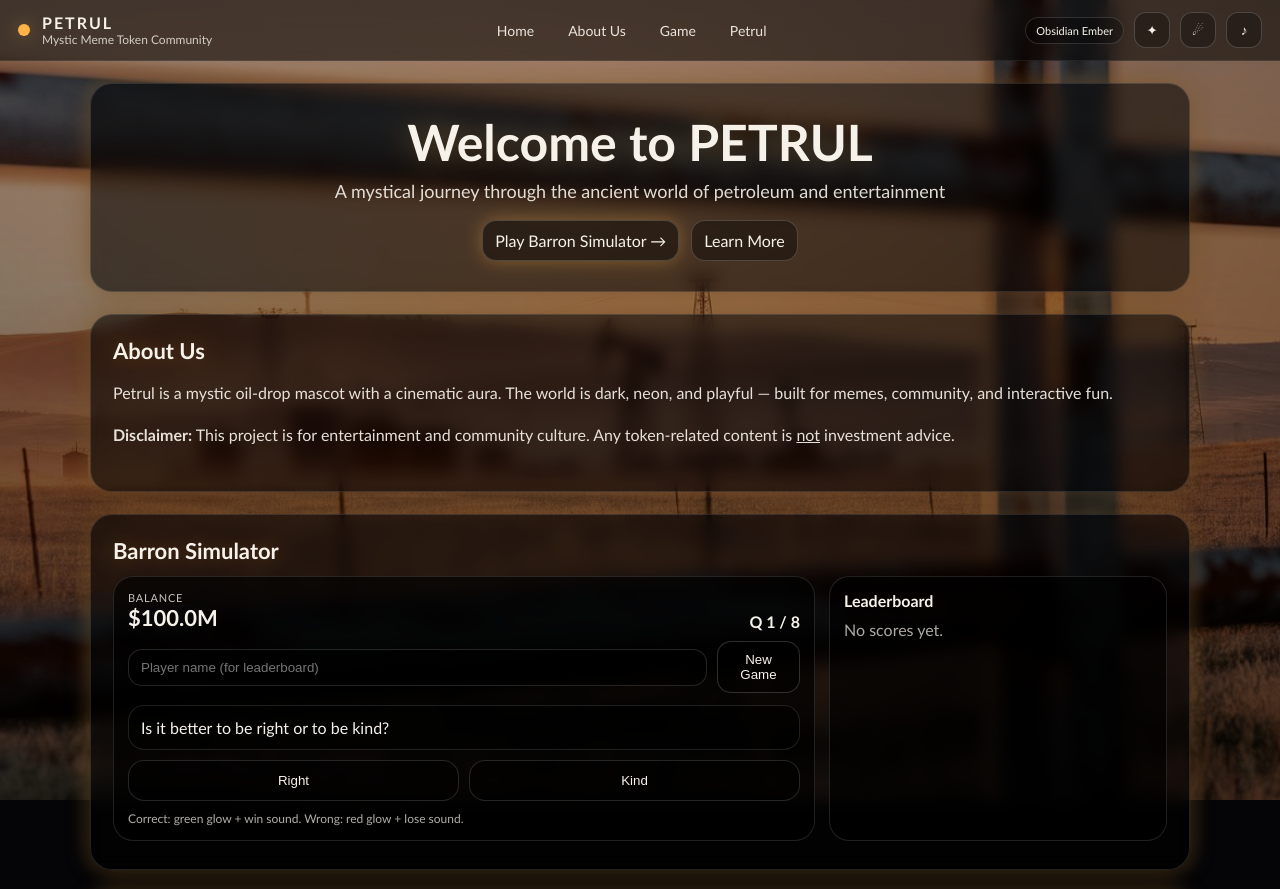
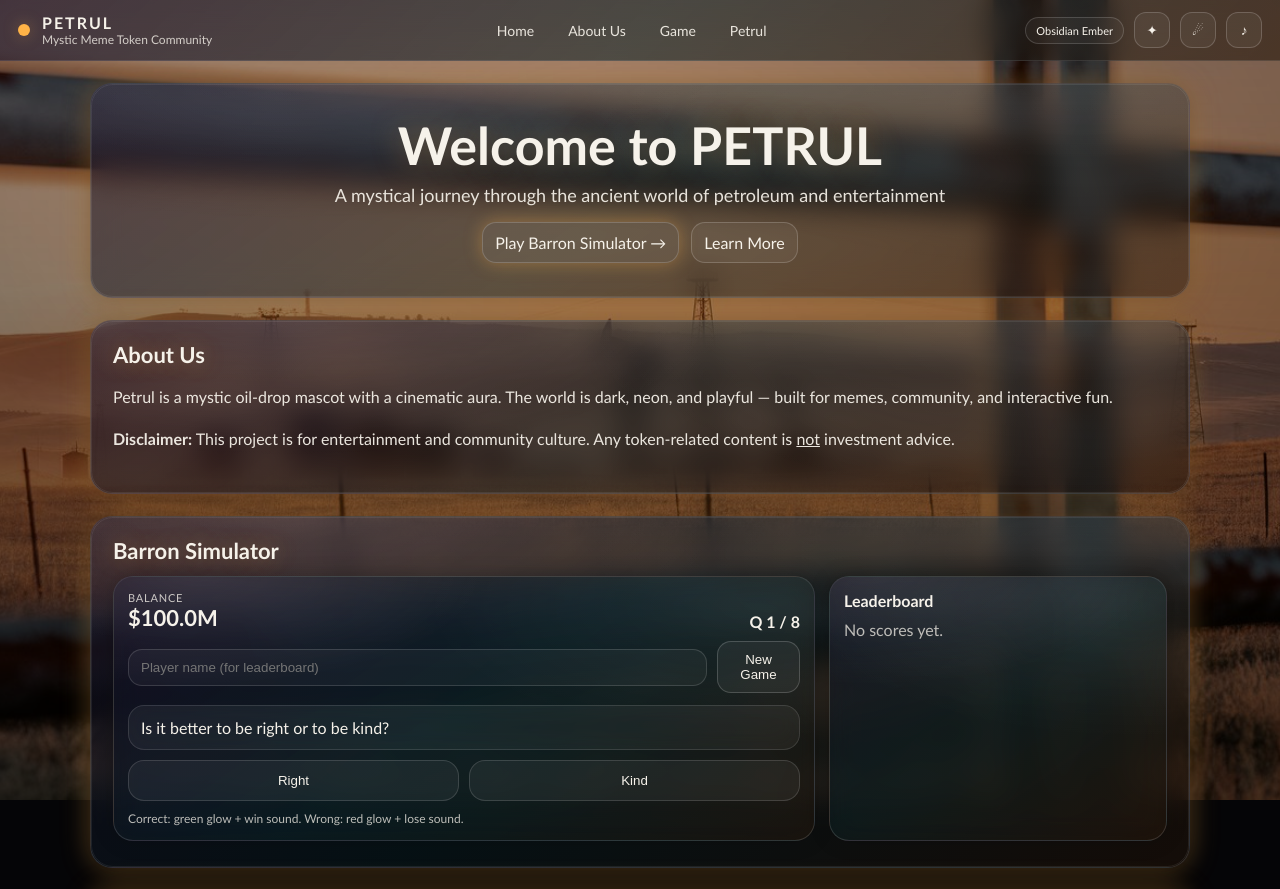
Before and after one commit to blacksmok101-cmd/petrul-site, a React (Vite) app: page / in a window 1280 px wide. Shown: the top 889 px of the page. Built offline with nearby package versions, Linux system fonts and the light colour scheme.

Commit message:
new style

```diff
--- a/src/styles.css
+++ b/src/styles.css
@@ -1,10 +1,18 @@
-/* Petrul — Supabase Global Pack (assets are user-provided) */
+/* Petrul — Premium Glass Panels (tuned for visible backgrounds) */
 
 :root{
   --accent:#ffb347;
   --glow:rgba(255,179,71,.35);
   --font: system-ui, sans-serif;
   --text:#f6f2ea;
+
+  /* Premium layered panel colors (subtle, not black) */
+  --panelA: rgba(25, 16, 40, 0.52);   /* deep violet */
+  --panelB: rgba(10, 34, 40, 0.44);   /* petrol teal */
+  --panelC: rgba(40, 24, 12, 0.46);   /* warm amber */
+  --panelD: rgba(14, 12, 20, 0.18);   /* soft shadow wash */
+  --panelStroke: rgba(255,255,255,0.14);
+  --panelStroke2: rgba(255,255,255,0.08);
 }
 
 *{ box-sizing:border-box; }
@@ -44,11 +52,12 @@ a:hover{ text-decoration:underline; }
   position:absolute;
   inset:-10%;
   filter: blur(10px);
-  opacity: 0.42;
+  opacity: 0.46;
   animation: drift 18s ease-in-out infinite;
+  mix-blend-mode: soft-light;
 }
 .bgArt::after{
-  opacity: 0.26;
+  opacity: 0.28;
   animation-duration: 26s;
   mix-blend-mode: screen;
 }
@@ -58,13 +67,13 @@ a:hover{ text-decoration:underline; }
   100%{ transform: translate(-2%, -2%) scale(1.02) rotate(0deg); }
 }
 
-/* Readability veil */
+/* Readability veil (lighter so background shows) */
 .bgVeil{
   position:fixed;
   inset:0;
   background:
-    radial-gradient(1100px 600px at 50% 20%, rgba(0,0,0,0.08), rgba(0,0,0,0.24) 55%, rgba(0,0,0,0.40)),
-    linear-gradient(to bottom, rgba(0,0,0,0.18), rgba(0,0,0,0.44));
+    radial-gradient(1100px 600px at 50% 20%, rgba(0,0,0,0.06), rgba(0,0,0,0.26) 55%, rgba(0,0,0,0.44)),
+    linear-gradient(to bottom, rgba(0,0,0,0.16), rgba(0,0,0,0.42));
   pointer-events:none;
   z-index:1;
 }
@@ -79,9 +88,10 @@ a:hover{ text-decoration:underline; }
   justify-content:space-between;
   gap:16px;
   padding:12px 18px;
-  background: rgba(0,0,0,0.54);
-  border-bottom: 1px solid rgba(255,255,255,0.08);
-  backdrop-filter: blur(12px);
+  background:
+    linear-gradient(135deg, rgba(25,16,40,0.62), rgba(10,34,40,0.54), rgba(40,24,12,0.58));
+  border-bottom: 1px solid rgba(255,255,255,0.10);
+  backdrop-filter: blur(14px);
 }
 .brand{ display:flex; gap:12px; align-items:center; min-width: 220px; }
 .brandDot{
@@ -101,8 +111,8 @@ a:hover{ text-decoration:underline; }
   font-size:11px;
   padding:6px 10px;
   border-radius:999px;
-  border:1px solid rgba(255,255,255,0.14);
-  background: rgba(0,0,0,0.30);
+  border:1px solid rgba(255,255,255,0.16);
+  background: rgba(255,255,255,0.04);
   max-width:160px;
   white-space:nowrap;
   overflow:hidden;
@@ -113,25 +123,25 @@ a:hover{ text-decoration:underline; }
   width:36px; height:36px;
   border-radius:12px;
   border:1px solid rgba(255,255,255,0.18);
-  background: rgba(0,0,0,0.30);
+  background: rgba(255,255,255,0.05);
   color:var(--text);
   cursor:pointer;
   transition: transform .12s ease, background .12s ease, box-shadow .12s ease;
 }
-.iconBtn:hover{ transform: translateY(-1px); background: rgba(255,255,255,0.06); box-shadow: 0 0 14px var(--glow); }
+.iconBtn:hover{ transform: translateY(-1px); background: rgba(255,255,255,0.08); box-shadow: 0 0 14px var(--glow); }
 .iconBtnOn{ box-shadow: 0 0 18px var(--glow); border-color: rgba(255,255,255,0.28); }
 
 /* Buttons & inputs */
 .btn{
   border:1px solid rgba(255,255,255,0.18);
-  background: rgba(0,0,0,0.40);
+  background: rgba(255,255,255,0.05);
   color:var(--text);
   padding:10px 12px;
   border-radius:14px;
   cursor:pointer;
   transition: transform .12s ease, background .12s ease;
 }
-.btn:hover{ transform: translateY(-1px); background: rgba(255,255,255,0.06); }
+.btn:hover{ transform: translateY(-1px); background: rgba(255,255,255,0.08); }
 .btn.primary{ box-shadow: 0 0 18px var(--glow); }
 .btn.disabled{ opacity:.45; cursor:not-allowed; }
 
@@ -140,7 +150,7 @@ a:hover{ text-decoration:underline; }
   padding:10px 12px;
   border-radius:14px;
   border:1px solid rgba(255,255,255,0.14);
-  background: rgba(0,0,0,0.54);
+  background: rgba(255,255,255,0.04);
   color: var(--text);
   outline:none;
 }
@@ -156,17 +166,19 @@ a:hover{ text-decoration:underline; }
   top:44px;
   width:280px;
   border-radius:18px;
-  border:1px solid rgba(255,255,255,0.14);
-  background: rgba(0,0,0,0.68);
+  border:1px solid rgba(255,255,255,0.16);
+  background:
+    linear-gradient(145deg, rgba(25,16,40,0.72), rgba(10,34,40,0.62), rgba(40,24,12,0.66));
   padding:12px;
-  box-shadow: 0 0 26px rgba(0,0,0,0.55);
+  box-shadow: 0 0 26px rgba(0,0,0,0.45);
+  backdrop-filter: blur(16px);
 }
 .tpRow{ display:flex; justify-content:space-between; align-items:center; gap:10px; }
 .tpTitle{ font-weight:900; }
 .tpTrack{ font-size:12px; opacity:.8; white-space:nowrap; overflow:hidden; text-overflow:ellipsis; }
 .tpControls{ margin-top:10px; display:flex; gap:10px; justify-content:space-between; }
 .tpVol{ margin-top:10px; }
-.volBar{ height:10px; border-radius:999px; border:1px solid rgba(255,255,255,0.12); background: rgba(0,0,0,0.30); overflow:hidden; margin-top:6px; }
+.volBar{ height:10px; border-radius:999px; border:1px solid rgba(255,255,255,0.12); background: rgba(255,255,255,0.05); overflow:hidden; margin-top:6px; }
 .volFill{ height:100%; background: var(--accent); }
 .volInput{ width:100%; margin-top:6px; }
 .tpHint{ margin-top:8px; font-size:11px; opacity:.7; }
@@ -174,72 +186,144 @@ a:hover{ text-decoration:underline; }
 /* Main layout */
 .main{ position:relative; z-index:10; }
 .section{ padding: 22px 18px 0; }
+
+/* ===== Premium section overlay (NOT black) ===== */
 .sectionInner{
   max-width:1100px;
   margin:0 auto;
-  padding:22px;
+  padding:20px 22px;
   border-radius:22px;
-  border:1px solid rgba(255,255,255,0.12);
-  background: rgba(0,0,0,0.54);
-  backdrop-filter: blur(8px);
-  box-shadow: 0 0 24px rgba(0,0,0,0.35), 0 0 22px var(--glow);
+  border:1px solid var(--panelStroke);
+  background:
+    linear-gradient(145deg, var(--panelA), var(--panelB), var(--panelC));
+  backdrop-filter: blur(14px);
+  box-shadow:
+    0 0 22px rgba(0,0,0,0.28),
+    0 0 28px var(--glow);
+  position:relative;
+  overflow:hidden;
 }
-.sectionTitle{ margin:0 0 12px; font-size:22px; text-shadow: 0 0 22px var(--glow); }
-.sectionBody{ padding-bottom:6px; }
+/* subtle premium sheen */
+.sectionInner::before{
+  content:"";
+  position:absolute;
+  inset:-2px;
+  background:
+    radial-gradient(800px 260px at 18% 0%, rgba(255,255,255,0.10), rgba(255,255,255,0.00) 55%),
+    radial-gradient(900px 320px at 90% 10%, rgba(255,255,255,0.07), rgba(255,255,255,0.00) 55%),
+    linear-gradient(180deg, rgba(255,255,255,0.06), rgba(255,255,255,0.00) 35%);
+  opacity:0.9;
+  pointer-events:none;
+}
+.sectionInner::after{
+  content:"";
+  position:absolute;
+  inset:0;
+  border-radius:22px;
+  border:1px solid var(--panelStroke2);
+  pointer-events:none;
+}
 
-.heroStage{ text-align:center; padding:6px 10px 2px; }
-.heroHeadline{ font-size:50px; font-weight:900; text-shadow:0 0 30px var(--glow); }
-.heroSub{ margin-top:8px; opacity:.90; font-size:18px; }
-.heroCtas{ margin-top:18px; display:flex; gap:12px; justify-content:center; flex-wrap:wrap; }
+.sectionTitle{ margin:0 0 12px; font-size:22px; text-shadow: 0 0 22px var(--glow); position:relative; }
+.sectionBody{ padding-bottom:6px; position:relative; }
 
-.aboutText{ line-height:1.6; opacity:.92; }
+.heroStage{ text-align:center; padding:10px 10px 8px; position:relative; }
+.heroHeadline{ font-size:52px; font-weight:900; text-shadow:0 0 30px var(--glow); }
+.heroSub{ margin-top:8px; opacity:.92; font-size:18px; }
+.heroCtas{ margin-top:16px; display:flex; gap:12px; justify-content:center; flex-wrap:wrap; }
 
-/* Game & Meme areas */
+.aboutText{ line-height:1.6; opacity:.94; }
+
+/* Game & Meme areas — premium panels, still readable */
 .gameGrid{ display:grid; grid-template-columns: 1.35fr 0.65fr; gap:14px; }
+
 .gamePanel, .lbPanel, .memePanel, .memePinned, .album{
   border-radius:20px;
-  border:1px solid rgba(255,255,255,0.12);
+  border:1px solid rgba(255,255,255,0.14);
   padding:14px;
-  background: rgba(0,0,0,0.66);
+  background:
+    linear-gradient(145deg, rgba(20,14,34,0.55), rgba(10,32,36,0.46), rgba(34,20,10,0.50));
+  backdrop-filter: blur(14px);
+  box-shadow: 0 0 20px rgba(0,0,0,0.22);
+  position:relative;
+  overflow:hidden;
 }
+.gamePanel::before, .lbPanel::before, .memePanel::before, .memePinned::before, .album::before{
+  content:"";
+  position:absolute;
+  inset:-2px;
+  background:
+    radial-gradient(520px 200px at 12% 0%, rgba(255,255,255,0.10), rgba(255,255,255,0) 55%),
+    radial-gradient(560px 220px at 92% 12%, rgba(255,255,255,0.06), rgba(255,255,255,0) 60%);
+  pointer-events:none;
+}
+.gamePanel > *, .lbPanel > *, .memePanel > *, .memePinned > *, .album > *{ position:relative; }
+
 .gameTop{ display:flex; justify-content:space-between; align-items:flex-end; gap:12px; }
 .money{ font-size:22px; font-weight:900; }
 .qIndex{ font-weight:800; }
 .nameRow{ margin-top:10px; display:flex; gap:10px; align-items:center; }
-.question{ margin-top:12px; padding:12px; border-radius:16px; border:1px solid rgba(255,255,255,0.12); background: rgba(0,0,0,0.54); }
+
+.question{
+  margin-top:12px;
+  padding:12px;
+  border-radius:16px;
+  border:1px solid rgba(255,255,255,0.12);
+  background: rgba(255,255,255,0.05);
+  backdrop-filter: blur(12px);
+}
 .answers{ margin-top:10px; display:grid; grid-template-columns: 1fr 1fr; gap:10px; }
-.answerBtn{ padding:12px; border-radius:16px; border:1px solid rgba(255,255,255,0.14); background: rgba(0,0,0,0.54); color:var(--text); cursor:pointer; transition: transform .12s ease, background .12s ease; }
-.answerBtn:hover{ transform: translateY(-1px); background: rgba(255,255,255,0.06); }
-.gameNote{ margin-top:10px; font-size:12px; opacity:.72; }
+
+.answerBtn{
+  padding:12px;
+  border-radius:16px;
+  border:1px solid rgba(255,255,255,0.14);
+  background: rgba(255,255,255,0.05);
+  color:var(--text);
+  cursor:pointer;
+  transition: transform .12s ease, background .12s ease;
+}
+.answerBtn:hover{ transform: translateY(-1px); background: rgba(255,255,255,0.08); }
+.gameNote{ margin-top:10px; font-size:12px; opacity:.76; }
 .flashWin{ box-shadow: 0 0 24px rgba(0,255,120,0.30); border-color: rgba(0,255,120,0.35)!important; }
 .flashLose{ box-shadow: 0 0 24px rgba(255,30,70,0.30); border-color: rgba(255,30,70,0.35)!important; }
 
-.gameOver{ margin-top: 14px; padding: 12px; border-radius: 16px; border:1px solid rgba(255,255,255,0.12); background: rgba(0,0,0,0.54);}
+.gameOver{ margin-top: 14px; padding: 12px; border-radius: 16px; border:1px solid rgba(255,255,255,0.12); background: rgba(255,255,255,0.05); backdrop-filter: blur(12px); }
 .gameOverTitle{ font-weight:900; margin-bottom:6px;}
-.gameOverText{ opacity:.82; margin-bottom:10px;}
+.gameOverText{ opacity:.84; margin-bottom:10px;}
 
 .lbTitle, .memePanelTitle, .albumTitle{ font-weight:900; margin-bottom:10px; }
-.lbRow{ display:grid; grid-template-columns: 44px 1fr auto; gap:10px; padding:10px 10px; border-radius:14px; border:1px solid rgba(255,255,255,0.12); background: rgba(0,0,0,0.54); margin-bottom:8px; }
+.lbRow{
+  display:grid;
+  grid-template-columns: 44px 1fr auto;
+  gap:10px;
+  padding:10px 10px;
+  border-radius:14px;
+  border:1px solid rgba(255,255,255,0.12);
+  background: rgba(255,255,255,0.05);
+  backdrop-filter: blur(12px);
+  margin-bottom:8px;
+}
 .lbRank{ opacity:.85; font-weight:900; }
 .lbName{ white-space:nowrap; overflow:hidden; text-overflow:ellipsis; }
 .lbScore{ font-weight:900; }
-.muted{ opacity:.7; }
+.muted{ opacity:.74; }
 
 .memeGrid{ display:grid; grid-template-columns: 1fr 1fr; gap:14px; }
 .formRow{ margin-bottom:10px; }
-.memeHint{ margin-top:10px; font-size:12px; opacity:.72; }
+.memeHint{ margin-top:10px; font-size:12px; opacity:.76; }
 .pinnedWrap img{ width:100%; border-radius:16px; border:1px solid rgba(255,255,255,0.12); }
 .pinnedMeta{ display:flex; justify-content:space-between; align-items:center; margin-top:10px; }
 .pinnedTitle{ font-weight:900; }
-.pinnedSub{ opacity:.75; }
+.pinnedSub{ opacity:.78; }
 
 .album{ margin-top:14px; }
 .albumGrid{ display:grid; grid-template-columns: repeat(3, 1fr); gap:10px; }
-.albumItem{ border-radius:16px; border:1px solid rgba(255,255,255,0.12); background: rgba(0,0,0,0.54); overflow:hidden; }
+.albumItem{ border-radius:16px; border:1px solid rgba(255,255,255,0.12); background: rgba(255,255,255,0.05); overflow:hidden; backdrop-filter: blur(12px); }
 .albumItem img{ width:100%; display:block; }
 .albumMeta{ padding:10px; display:flex; flex-direction:column; gap:6px; }
 .albumName{ font-weight:900; font-size:13px; }
-.albumCreator{ opacity:.75; font-size:12px; }
+.albumCreator{ opacity:.78; font-size:12px; }
 
 /* Meme Mode overlay behind content */
 .memeOverlay{
@@ -247,38 +331,48 @@ a:hover{ text-decoration:underline; }
   inset:0;
   pointer-events:none;
   z-index:5;
-  opacity:0.50;
+  opacity:0.54;
 }
 .memeBubble{
   position:absolute;
   width:44px; height:44px;
   border-radius:999px;
   overflow:hidden;
-  border:1px solid rgba(255,255,255,0.18);
-  background: rgba(255,255,255,0.05);
-  backdrop-filter: blur(6px);
+  border:1px solid rgba(255,255,255,0.22);
+  background: rgba(255,255,255,0.06);
+  backdrop-filter: blur(8px);
 }
 .memeBubbleInner{
   position:absolute;
   inset:0;
   border-radius:999px;
-  background: radial-gradient(circle at 30% 30%, rgba(255,255,255,0.35), rgba(255,255,255,0.08) 40%, rgba(0,0,0,0.12) 80%);
-  opacity:.85;
+  background:
+    radial-gradient(circle at 30% 30%, rgba(255,255,255,0.36), rgba(255,255,255,0.10) 40%, rgba(0,0,0,0.08) 80%),
+    linear-gradient(145deg, rgba(25,16,40,0.10), rgba(10,34,40,0.08), rgba(40,24,12,0.10));
+  opacity:.88;
 }
 .memeBubble img{
   position:relative;
   width:100%;
   height:100%;
   object-fit:cover;
-  opacity:0.78;
+  opacity:0.80;
   transform: scale(1.10);
 }
 
 /* Footer */
 .footer{ padding:18px 18px 30px; position:relative; z-index:10; }
 .socialBar{ max-width:1100px; margin:0 auto; }
-.socialInner{ display:flex; gap:10px; flex-wrap:wrap; justify-content:center; padding:14px; border-radius:22px; border:1px solid rgba(255,255,255,0.12); background: rgba(0,0,0,0.68); backdrop-filter: blur(8px); }
-.copyright{ margin-top:14px; text-align:center; opacity:.75; font-size:12px; }
+.socialInner{
+  display:flex; gap:10px; flex-wrap:wrap; justify-content:center;
+  padding:14px;
+  border-radius:22px;
+  border:1px solid rgba(255,255,255,0.14);
+  background:
+    linear-gradient(145deg, rgba(25,16,40,0.62), rgba(10,34,40,0.52), rgba(40,24,12,0.58));
+  backdrop-filter: blur(16px);
+}
+.copyright{ margin-top:14px; text-align:center; opacity:.78; font-size:12px; }
 
 @media (max-width: 980px){
   .nav{ display:none; }
```
